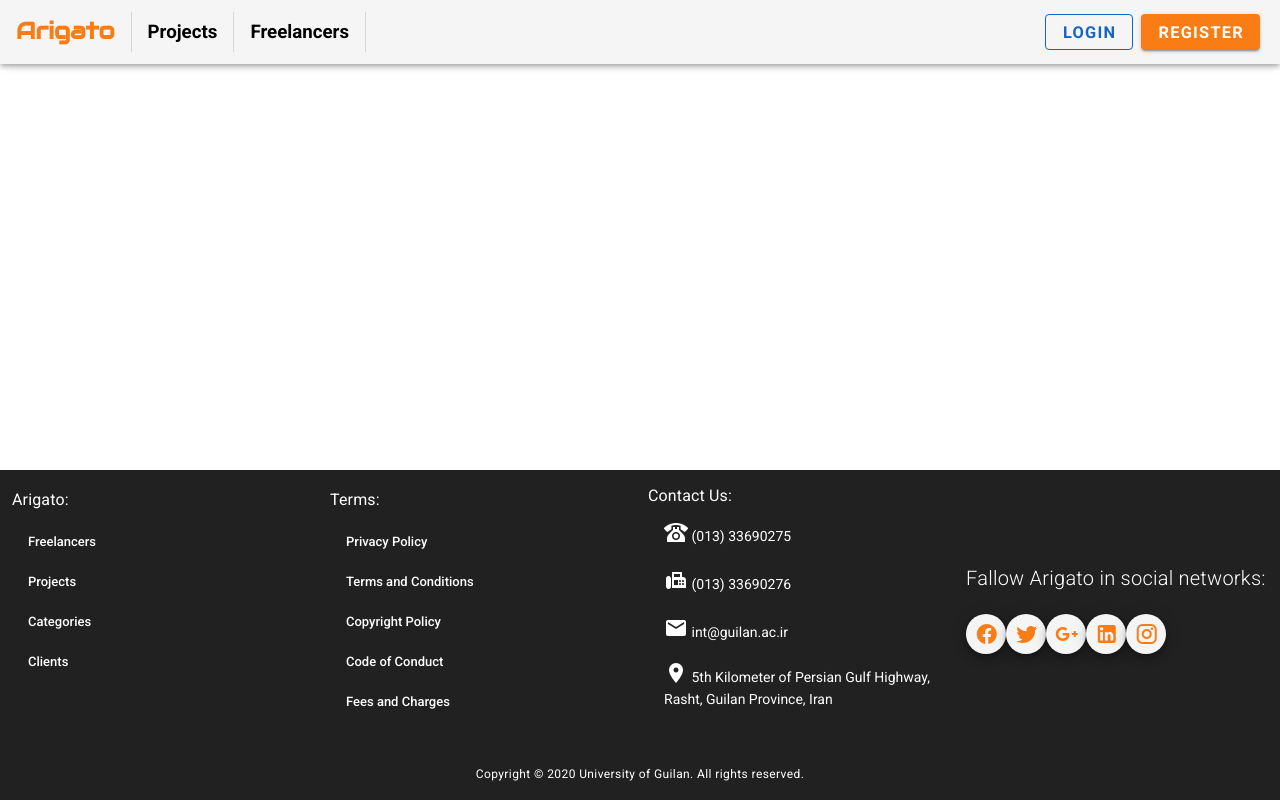
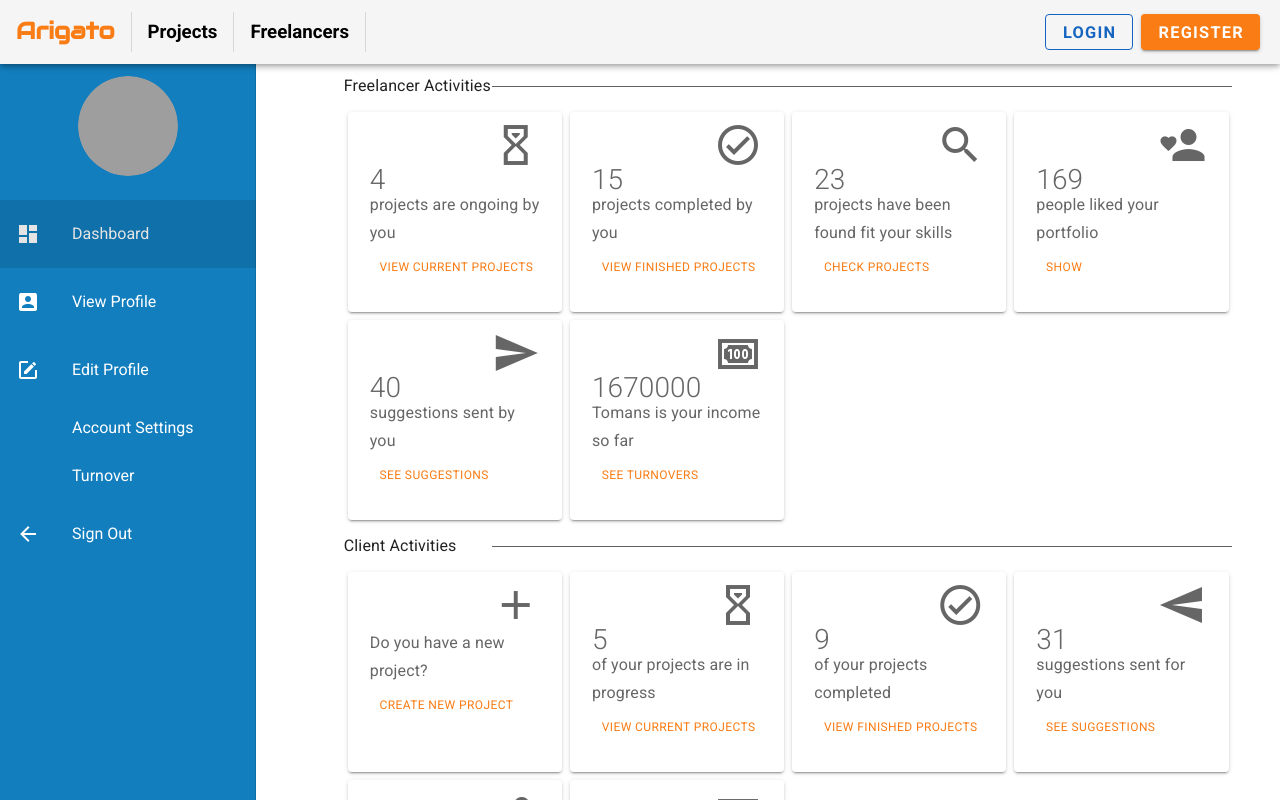
Before and after one commit to FatemeHajizade/Arigato, a Vue app in the folder frontend/: page /dashboard in a window 1280 px wide. Shown: the top 800 px of the page. Built offline with nearby package versions, Linux system fonts and the light colour scheme; no server answers; grey boxes are pictures that could not be loaded.

Commit message:
Dashboard added! final commit!

```diff
--- a/frontend/src/router/index.js
+++ b/frontend/src/router/index.js
@@ -5,6 +5,7 @@ import Register from "../components/Register";
 import EditProfile from "../views/EditProfile";
 import NewProject from "../views/NewProject";
 import Profile from "../views/Profile";
+import Dashboard from "../views/Dashboard";
 import Login from "../components/Login";
 import SendSuggestion from "../views/SendSuggestion";
 
@@ -20,6 +21,11 @@ const routes = [
     path: "/signin",
     name: "signin",
     component: Register
+  },
+    {
+    path: "/dashboard",
+    name: "dashboard",
+    component: Dashboard
   },
    {
     path: "/login",
--- /dev/null
+++ b/frontend/src/views/Dashboard.vue
@@ -0,0 +1,281 @@
+<template>
+  <div id="holePage">
+    <v-navigation-drawer
+      absolute
+      clipped
+      permanent
+      height="968px"
+      left
+      v-model="drawer"
+      class="hidden-sm-and-down"
+      color="#127ebe"
+    >
+      <v-layout column align-center text-center>
+        <v-flex class="mt-3">
+          <v-avatar size="100" color="#127ebe">
+            <img :src="profile.image" />
+          </v-avatar>
+          <p class="white--text body-1 mt-1">{{ profile.username }}</p>
+        </v-flex>
+      </v-layout>
+      <v-list>
+        <v-list-item v-for="link in links" :key="link.title" router :to="link.route">
+          <v-list-item-icon class="white--text">
+            <span :class="link.icon"></span>
+          </v-list-item-icon>
+          <v-list-item-content>
+            <v-list-item-title class="white--text">
+              {{
+              link.title
+              }}
+            </v-list-item-title>
+          </v-list-item-content>
+        </v-list-item>
+      </v-list>
+    </v-navigation-drawer>
+
+    <v-container>
+      <v-layout row align-center justify-center>
+        <v-flex class="hidden-sm-and-down"></v-flex>
+        <v-flex xs12 md8 lg9>
+          <v-container>
+            <v-layout row align-center justify-center>
+              <v-flex xs4 sm3 lg2>
+                <h3 class="subtitle-1 my-2">Freelancer Activities</h3>
+              </v-flex>
+              <v-flex xs8 sm9 lg10>
+                <v-divider class="subtitle-1 grey darken-2">></v-divider>
+              </v-flex>
+            </v-layout>
+            <v-layout row align-center justify-start>
+              <v-flex xs12 sm6 md4 lg3 v-for="item in freelancerActivities" :key="item.title">
+                <v-card height="200px" class="box pa-1 ma-1">
+                  <v-card-text>
+                    <v-layout style="direction: rtl;" class="icons">
+                      <span :class="item.icon"></span>
+                    </v-layout>
+                    <h1 class="font-weight-light">{{ item.number }}</h1>
+                    <p class="subtitle-1">{{ item.title }}</p>
+                    <v-btn x-small text router :to="item.route">
+                      <p class="caption" style="color: #fa7c15;">{{ item.text }}</p>
+                    </v-btn>
+                  </v-card-text>
+                </v-card>
+              </v-flex>
+            </v-layout>
+            <v-layout row align-center justify-center>
+              <v-flex xs4 sm3 lg2>
+                <h3 class="subtitle-1 my-2">Client Activities</h3>
+              </v-flex>
+              <v-flex xs8 sm9 lg10>
+                <v-divider class="subtitle-1 grey darken-2">></v-divider>
+              </v-flex>
+            </v-layout>
+            <v-layout row align-center justify-start>
+              <v-flex xs12 sm6 md4 lg3 v-for="item in clientActivities" :key="item.title">
+                <v-card height="200px" class="box pa-1 ma-1">
+                  <v-card-text>
+                    <v-layout style="direction: rtl;">
+                      <span :class="item.icon"></span>
+                    </v-layout>
+                    <h1 class="font-weight-light">{{ item.number }}</h1>
+                    <p class="subtitle-1">{{ item.title }}</p>
+                    <v-btn x-small text router :to="item.route">
+                      <p class="caption" style="color: #fa7c15;">{{ item.text }}</p>
+                    </v-btn>
+                  </v-card-text>
+                </v-card>
+              </v-flex>
+            </v-layout>
+          </v-container>
+        </v-flex>
+      </v-layout>
+    </v-container>
+  </div>
+</template>
+
+<script>
+import axios from "axios";
+
+export default {
+  data: function() {
+    return {
+      drawer: true,
+      mouse: false,
+      links: [
+        {
+          icon: "mdi mdi-view-dashboard mdi-24px",
+          title: "Dashboard",
+          route: "/dashboard"
+        },
+        {
+          icon: "mdi mdi-account-box mdi-24px",
+          title: "View Profile",
+          route: "/profile/" + this.$store.state.profile.id
+        },
+        {
+          icon: "mdi mdi-square-edit-outline mdi-24px",
+          title: "Edit Profile",
+          route: "/profile/edit"
+        },
+        {
+          icon: "mdi mdi-settings mdi-24px",
+          title: "Account Settings",
+          route: "/settings"
+        },
+        {
+          icon: "mdi mdi-cash-usd mdi-24px",
+          title: "Turnover",
+          route: "/turnovers"
+        },
+        {
+          icon: "mdi mdi-arrow-left mdi-24px",
+          title: "Sign Out",
+          route: "/signout"
+        }
+      ],
+      freelancerActivities: [
+        {
+          title: "projects are ongoing by you",
+          icon: "mdi mdi-timer-sand mdi-48px",
+          number: "4",
+          route: "",
+          text: "view current projects",
+          color: "red"
+        },
+        {
+          title: "projects completed by you",
+          icon: "mdi mdi-check-circle-outline mdi-48px",
+          number: "15",
+          route: "",
+          text: "view finished projects",
+          color: "green"
+        },
+        {
+          title: "projects have been found fit your skills",
+          icon: "mdi mdi-magnify mdi-48px",
+          number: "23",
+          route: "",
+          text: "check projects",
+          color: "blue"
+        },
+        {
+          title: "people liked your portfolio",
+          icon: "mdi mdi-account-heart mdi-48px",
+          number: "169",
+          route: "",
+          text: "show",
+          color: "yellow"
+        },
+        {
+          title: "suggestions sent by you",
+          icon: "mdi mdi-send mdi-48px",
+          number: "40",
+          route: "",
+          text: "see suggestions",
+          color: "orange"
+        },
+        {
+          title: "Tomans is your income so far",
+          icon: "mdi mdi-cash-100 mdi-48px",
+          number: "1670000",
+          route: "/turnover",
+          text: "see turnovers",
+          color: "black"
+        }
+      ],
+      clientActivities: [
+        {
+          title: "Do you have a new project?",
+          icon: "mdi mdi-plus mdi-48px",
+          number: "",
+          route: "/newproject",
+          text: "create new project"
+        },
+        {
+          title: "of your projects are in progress",
+          icon: "mdi mdi-timer-sand mdi-48px",
+          number: "5",
+          route: "",
+          text: "view current projects"
+        },
+        {
+          title: "of your projects completed",
+          icon: "mdi mdi-check-circle-outline mdi-48px",
+          number: "9",
+          route: "",
+          text: "view finished projects"
+        },
+        {
+          title: "suggestions sent for you",
+          icon: "mdi mdi-send mdi-48px mdi-flip-h",
+          number: "31",
+          route: "/yoursuggestions",
+          text: "see suggestions"
+        },
+        {
+          title: "people liked your portfolio",
+          icon: "mdi mdi-account-heart mdi-48px",
+          number: "75",
+          route: "",
+          text: "show"
+        },
+        {
+          title: "Tomans safely paid by you so far",
+          icon: "mdi mdi-cash-100 mdi-48px",
+          number: "3850000",
+          route: "/accounting",
+          text: "see turnovers"
+        }
+      ]
+    };
+  },
+  computed: {
+    profile() {
+      return this.$store.state.profile;
+    }
+  },
+  created() {
+    axios
+      .get("http://192.168.43.166:3500/api/user/getUser")
+      .then(response => {
+        this.$store.state.profile.id = response.data.id;
+        this.$store.state.profile.username = response.data.username;
+        this.$store.state.profile.isFreelancer = !response.data.isclient;
+        this.$store.state.profile.job = response.data.jobtitle;
+        this.$store.state.profile.field = response.data.prof.education;
+        // this.$store.state.profile.image = response.data.image
+        // console.log(response);
+      })
+      .catch(() => {
+        // console.log(error)
+        this.errored = true;
+      })
+      .finally(() => {});
+  }
+};
+</script>
+
+<style scoped>
+#holePage {
+  background-color: white;
+}
+.stick {
+  position: -webkit-sticky !important;
+  position: sticky !important;
+  top: 4rem !important;
+}
+.box {
+  border-style: solid;
+  border-width: 2px;
+  background-color: rgb(250, 250, 250);
+  border-color: rgb(250, 250, 250);
+}
+.box:hover {
+  border-color: #fa7900;
+  box-shadow: 5px 5px 5px #fa7c15;
+}
+/* .box :hover ~ .icons {
+  -webkit-text-fill-color: #127ebe;
+} */
+</style>
```
